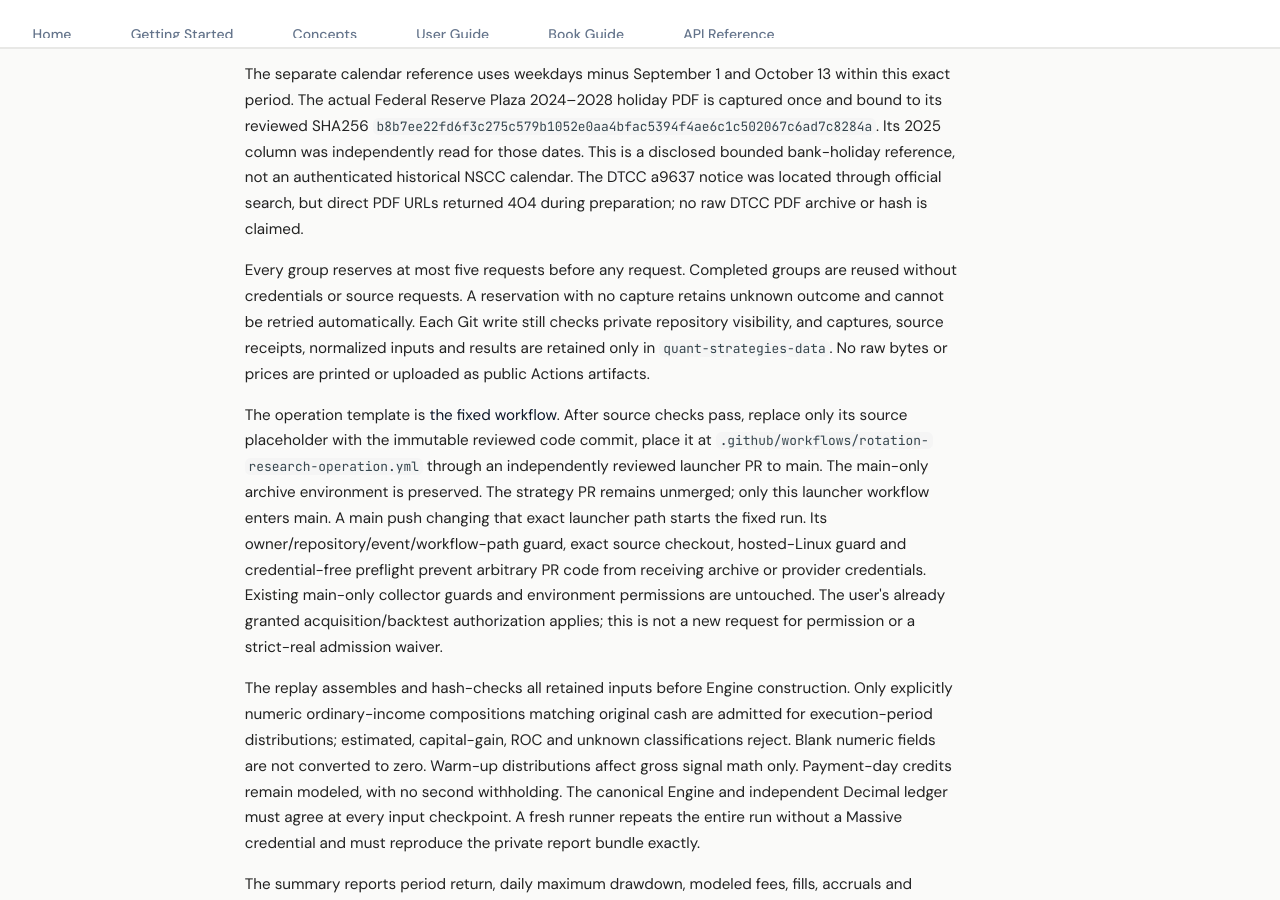
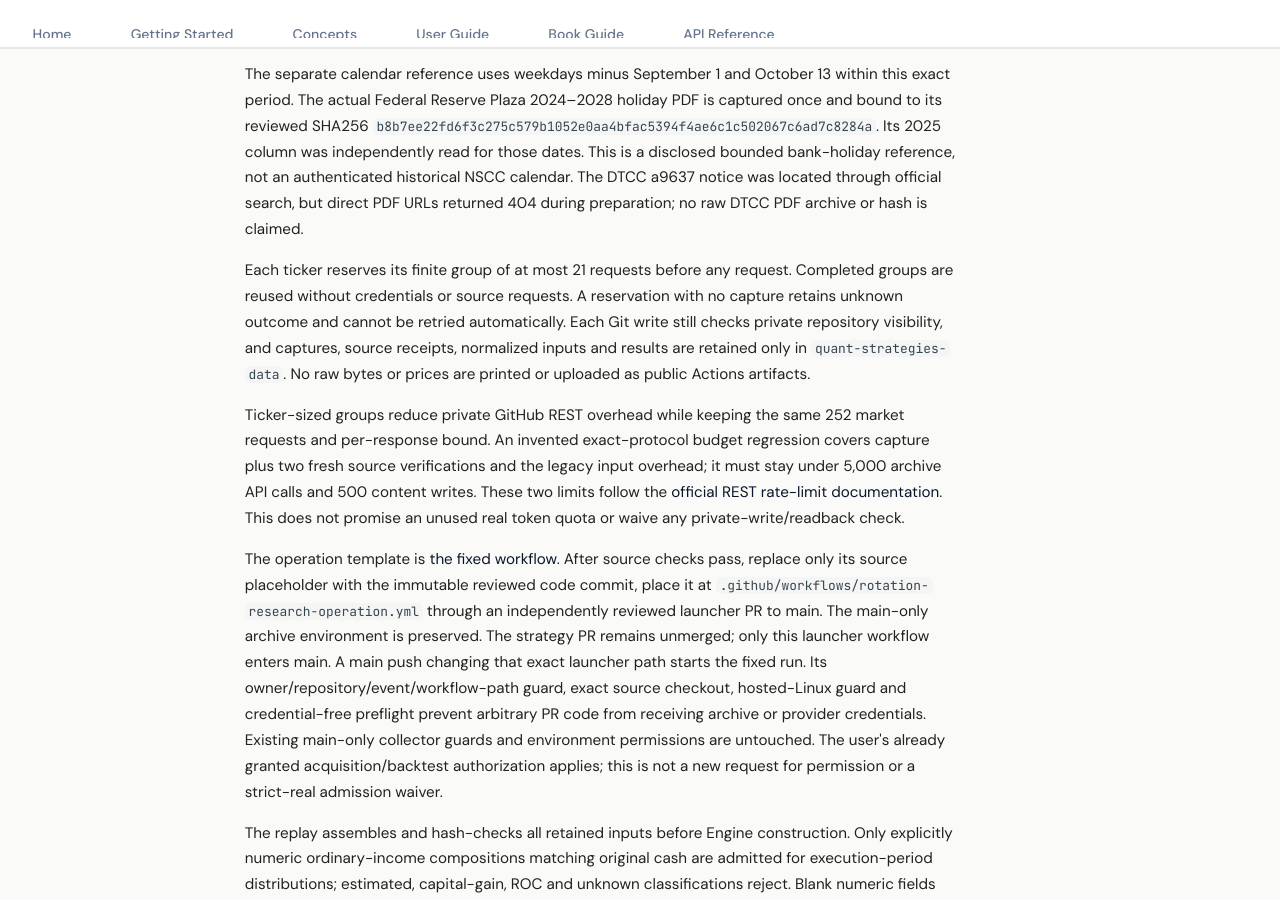
Before and after one commit to dczhhh/quant-strategies-code, an MkDocs documentation site: the page built from docs/rotation-research-operation.md, in a window 1280 px wide and 900 px high, scrolled down 574 px. Built offline with MkDocs 1.6.1 and Material for MkDocs 9.7.7, drawn with Linux system fonts in a browser that asks for light colours; comment, search, counter and statistics services are not loaded.

Commit message:
fix: batch private archive writes within read and content rate budgets

```diff
--- a/docs/rotation-research-operation.md
+++ b/docs/rotation-research-operation.md
@@ -30,12 +30,20 @@ bank-holiday reference, not an authenticated historical NSCC calendar. The DTCC
 a9637 notice was located through official search, but direct PDF URLs returned
 404 during preparation; no raw DTCC PDF archive or hash is claimed.
 
-Every group reserves at most five requests before any request. Completed groups
+Each ticker reserves its finite group of at most 21 requests before any request. Completed groups
 are reused without credentials or source requests. A reservation with no capture
 retains unknown outcome and cannot be retried automatically. Each Git write still
 checks private repository visibility, and captures, source receipts, normalized
 inputs and results are retained only in `quant-strategies-data`. No raw bytes or
 prices are printed or uploaded as public Actions artifacts.
+
+Ticker-sized groups reduce private GitHub REST overhead while keeping the same
+252 market requests and per-response bound. An invented exact-protocol budget
+regression covers capture plus two fresh source verifications and the legacy
+input overhead; it must stay under 5,000 archive API calls and 500 content writes.
+These two limits follow the [official REST rate-limit documentation](https://docs.github.com/en/rest/using-the-rest-api/rate-limits-for-the-rest-api).
+This does not promise
+an unused real token quota or waive any private-write/readback check.
 
 The operation template is [the fixed workflow](examples/rotation-research-operation.yml).
 After source checks pass, replace only its source placeholder with the immutable
```
Also changed, not shown: 2 other files.
